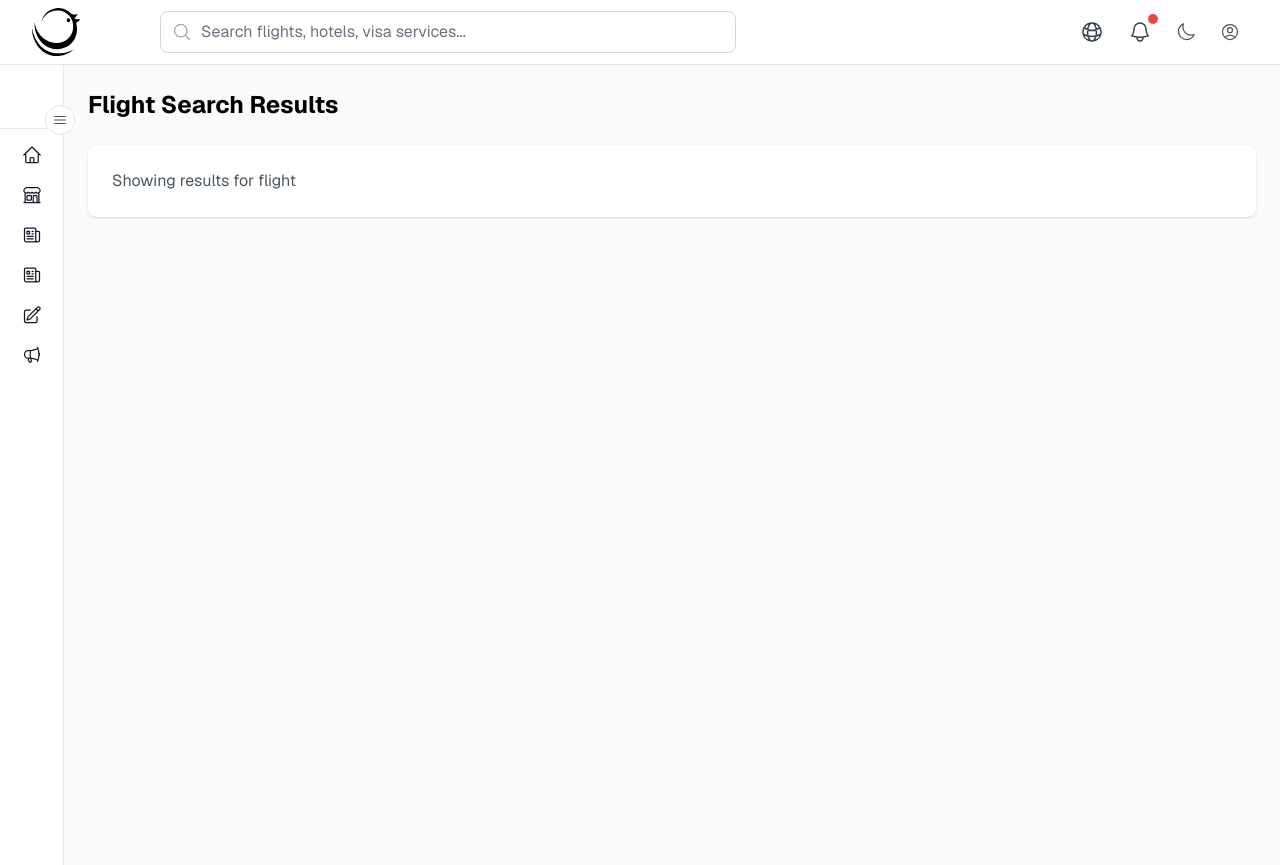
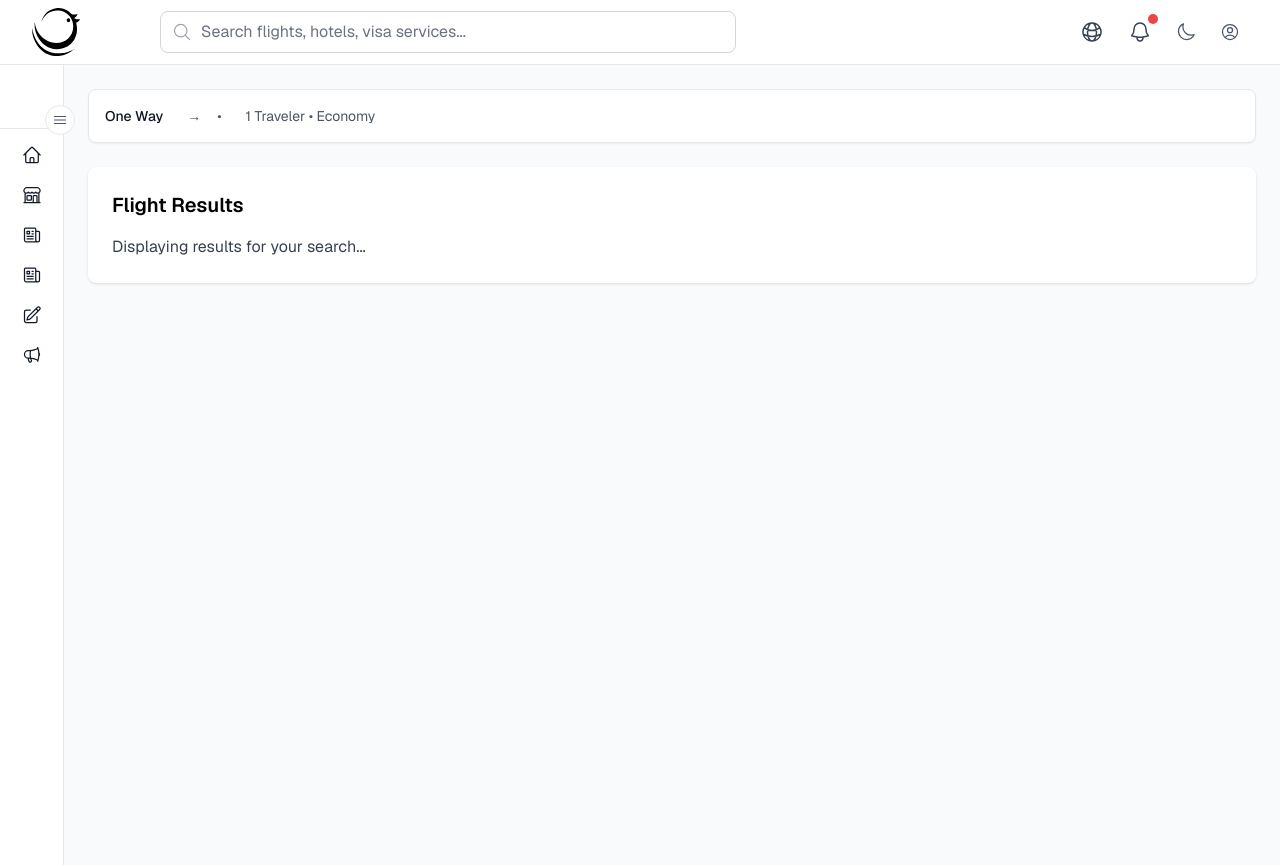
Before and after one commit to ashifbabu/thecityflyers, a Next.js app: page /flight_results in a window 1280 px wide. Built offline with nearby package versions, Linux system fonts and the light colour scheme.

Commit message:
Modify Search Component Created

```diff
--- a/src/app/flight_results/page.tsx
+++ b/src/app/flight_results/page.tsx
@@ -2,31 +2,37 @@
 
 import React, { Suspense } from 'react';
 import { useSearchParams } from 'next/navigation';
+import ModifySearch from '@/components/search/flights/modify/ModifySearch';
 
 const FlightResultsContent = () => {
   const searchParams = useSearchParams();
   const tripType = searchParams.get('tripType');
 
-  console.log('Search Params:', Object.fromEntries(searchParams.entries())); // Debug log
+  return (
+    <div className="container mx-auto p-6 space-y-6">
+      {/* Modify Search Section */}
+      <section>
+        <ModifySearch />
+      </section>
 
-  return (
-    <div className="container mx-auto p-6">
-      <h1 className="text-2xl font-bold mb-6">Flight Search Results</h1>
-      <div className="bg-white dark:bg-gray-800 rounded-lg shadow p-6">
-        <p className="text-gray-600 dark:text-gray-300">
-          Showing results for {tripType} flight
-        </p>
-      </div>
+      {/* Results Section */}
+      <section className="bg-white dark:bg-gray-800 rounded-lg shadow p-6">
+        <h2 className="text-xl font-semibold mb-4">Flight Results</h2>
+        <div className="text-gray-700 dark:text-gray-200">
+          {/* Placeholder content */}
+          <p>Displaying results for your search...</p>
+        </div>
+      </section>
     </div>
   );
 };
 
-const FlightResultsPage = () => {
+const Page = () => {
   return (
-    <Suspense fallback={<div>Loading flight search results...</div>}>
+    <Suspense fallback={<p>Loading...</p>}>
       <FlightResultsContent />
     </Suspense>
   );
 };
 
-export default FlightResultsPage;
+export default Page;
--- a/src/components/search/flights/button/SearchButton.tsx
+++ b/src/components/search/flights/button/SearchButton.tsx
@@ -17,22 +17,22 @@ interface SearchButtonProps {
     travelers?: number;
     flights?: any[];
   };
+  buttonText?: string;
 }
 
-const SearchButton = ({ onError, searchData }: SearchButtonProps) => {
+const SearchButton = ({ onError, searchData, buttonText = 'Search' }: SearchButtonProps) => {
   const router = useRouter();
   const { tripType } = useTripType();
 
   const handleSearch = () => {
-    console.log('Search button clicked'); // Debug log
+    console.log('Search button clicked');
     console.log('Search Data:', searchData);
 
     // Validate search data
     const validationErrors = validateFlightSearch(tripType, searchData);
-    console.log('Validation Errors:', validationErrors); // Debug log
+    console.log('Validation Errors:', validationErrors);
 
     if (validationErrors.length > 0) {
-      // If validation errors exist, call the onError callback
       if (onError) {
         onError(validationErrors);
       }
@@ -71,7 +71,7 @@ const SearchButton = ({ onError, searchData }: SearchButtonProps) => {
         'dark:bg-white dark:text-black dark:hover:bg-gray-100'
       )}
     >
-      Search
+      {buttonText}
     </button>
   );
 };
--- /dev/null
+++ b/src/components/search/flights/modify/ModifySearch.tsx
@@ -0,0 +1,255 @@
+'use client';
+
+import React, { useState } from 'react';
+import { useSearchParams } from 'next/navigation';
+import { cn } from '@/lib/utils';
+import { ChevronDownIcon, ChevronUpIcon, ArrowsRightLeftIcon } from '@heroicons/react/24/outline';
+import { useTripType } from '@/hooks/use-trip-type';
+import LocationInput from '../location/LocationInput';
+import DateInput from '../date/DateInput';
+import TravelersInput from '../travelers/TravelersInput';
+import TripTypes from '../trip/TripTypes';
+import FareTypes from '../fare/FareTypes';
+import SearchButton from '../button/SearchButton';
+import type { FlightSearchError } from '@/types/flight';
+
+const ModifySearch = () => {
+  const searchParams = useSearchParams();
+  const { tripType, setTripType } = useTripType();
+  const [isExpanded, setIsExpanded] = useState(false);
+  const [errors, setErrors] = useState<FlightSearchError[]>([]);
+
+  // Initialize state with URL parameters
+  const [searchData, setSearchData] = useState({
+    fromCity: searchParams.get('fromCity') || '',
+    fromAirport: searchParams.get('fromAirport') || '',
+    toCity: searchParams.get('toCity') || '',
+    toAirport: searchParams.get('toAirport') || '',
+    departureDate: searchParams.get('departureDate')
+      ? new Date(searchParams.get('departureDate')!)
+      : undefined,
+    returnDate: searchParams.get('returnDate')
+      ? new Date(searchParams.get('returnDate')!)
+      : undefined,
+    travelers: parseInt(searchParams.get('travelers') || '1', 10),
+    class: searchParams.get('class') || 'Economy',
+    fareType: searchParams.get('fareType') || 'regular'
+  });
+
+  const handleSearchErrors = (searchErrors: FlightSearchError[]) => {
+    setErrors(searchErrors);
+    setTimeout(() => setErrors([]), 5000);
+  };
+
+  const swapLocations = () => {
+    setSearchData(prev => ({
+      ...prev,
+      fromCity: prev.toCity,
+      fromAirport: prev.toAirport,
+      toCity: prev.fromCity,
+      toAirport: prev.fromAirport
+    }));
+  };
+
+  // Format date for display
+  const formatDate = (date?: Date) => {
+    if (!date) return '';
+    return date.toLocaleDateString('en-US', {
+      day: 'numeric',
+      month: 'short',
+      year: 'numeric'
+    });
+  };
+
+  return (
+    <div className="bg-white dark:bg-black border border-gray-200 dark:border-gray-700 rounded-lg shadow-sm">
+      {/* Header - Always visible */}
+      <div
+        className="p-4 cursor-pointer"
+        onClick={() => setIsExpanded(!isExpanded)}
+      >
+        <div className="flex flex-col sm:flex-row items-start sm:items-center gap-2 sm:gap-4">
+          {/* Trip Type */}
+          <div className="text-sm font-medium text-gray-900 dark:text-gray-100">
+            {tripType === 'oneWay' ? 'One Way' : tripType === 'roundTrip' ? 'Round Trip' : 'Multi City'}
+          </div>
+
+          {/* Route and Dates */}
+          <div className="flex flex-wrap items-center gap-2 text-sm text-gray-600 dark:text-gray-400">
+            <span>{searchData.fromCity}</span>
+            <span>→</span>
+            <span>{searchData.toCity}</span>
+            <span>•</span>
+            <span>{formatDate(searchData.departureDate)}</span>
+            {tripType === 'roundTrip' && searchData.returnDate && (
+              <>
+                <span>-</span>
+                <span>{formatDate(searchData.returnDate)}</span>
+              </>
+            )}
+          </div>
+
+          {/* Travelers and Class */}
+          <div className="text-sm text-gray-600 dark:text-gray-400">
+            <span>{searchData.travelers} Traveler{searchData.travelers > 1 ? 's' : ''}</span>
+            <span> • </span>
+            <span>{searchData.class}</span>
+          </div>
+        </div>
+
+        {/* Expand/Collapse Button */}
+        <button
+          type="button"
+          className="absolute right-4 top-4 p-2 text-gray-400 hover:text-gray-600 dark:hover:text-gray-300"
+          aria-label={isExpanded ? 'Collapse search form' : 'Expand search form'}
+        >
+          {isExpanded ? (
+            <ChevronUpIcon className="h-5 w-5" />
+          ) : (
+            <ChevronDownIcon className="h-5 w-5" />
+          )}
+        </button>
+      </div>
+
+      {/* Expanded Search Form */}
+      {isExpanded && (
+        <div className="border-t border-gray-200 dark:border-gray-700 p-4">
+          {/* Error Messages */}
+          {errors.length > 0 && (
+            <div className="mb-4 bg-red-50 dark:bg-red-900/20 border border-red-200 dark:border-red-800 rounded-lg p-4">
+              <ul className="list-disc list-inside space-y-1">
+                {errors.map((error, index) => (
+                  <li key={index} className="text-red-600 dark:text-red-400 text-sm">
+                    {error.message}
+                  </li>
+                ))}
+              </ul>
+            </div>
+          )}
+
+          {/* Trip Types */}
+          <div className="mb-4">
+            <TripTypes />
+          </div>
+
+          <div className="grid grid-cols-1 lg:grid-cols-12 gap-4">
+            {/* Location Selection */}
+            <div className="lg:col-span-5">
+              <div className="relative grid grid-rows-2 gap-0 rounded-lg border border-gray-400 dark:border-gray-700 bg-white dark:bg-black">
+                <div className="border-b border-gray-300 dark:border-gray-600">
+                  <LocationInput
+                    type="from"
+                    value={searchData.fromCity}
+                    subValue={searchData.fromAirport}
+                    onChange={(city, airportName) => {
+                      setSearchData(prev => ({
+                        ...prev,
+                        fromCity: city,
+                        fromAirport: airportName
+                      }));
+                    }}
+                  />
+                </div>
+                <LocationInput
+                  type="to"
+                  value={searchData.toCity}
+                  subValue={searchData.toAirport}
+                  onChange={(city, airportName) => {
+                    setSearchData(prev => ({
+                      ...prev,
+                      toCity: city,
+                      toAirport: airportName
+                    }));
+                  }}
+                />
+                {/* Swap Button */}
+                <button
+                  type="button"
+                  onClick={swapLocations}
+                  aria-label="Swap locations"
+                  className={cn(
+                    'absolute right-20 top-1/2 -translate-y-1/2 z-10 rounded-full',
+                    'w-8 h-8',
+                    'bg-white dark:bg-black',
+                    'border border-gray-400 dark:border-gray-600',
+                    'flex items-center justify-center',
+                    'hover:bg-gray-100 dark:hover:bg-gray-800',
+                    'focus:outline-none focus:ring-2 focus:ring-gray-500 dark:focus:ring-gray-700',
+                    'shadow-sm'
+                  )}
+                >
+                  <ArrowsRightLeftIcon
+                    className="h-4 w-4 text-gray-600 dark:text-gray-300"
+                    style={{ transform: 'rotate(90deg)' }}
+                  />
+                </button>
+              </div>
+            </div>
+
+            {/* Date Selection */}
+            <div className="lg:col-span-4">
+              <div className="grid grid-cols-1 sm:grid-cols-2 gap-4 sm:gap-0 h-full">
+                <div className="sm:border-r border-gray-400 dark:border-gray-600">
+                  <DateInput
+                    type="departure"
+                    value={searchData.departureDate?.toISOString().slice(0, 10) || 'Select date'}
+                    subValue=""
+                    selectedDate={searchData.departureDate}
+                    onDateSelect={(type, date) => {
+                      setSearchData(prev => ({
+                        ...prev,
+                        departureDate: date
+                      }));
+                    }}
+                  />
+                </div>
+                {tripType === 'roundTrip' && (
+                  <DateInput
+                    type="return"
+                    value={searchData.returnDate?.toISOString().slice(0, 10) || 'Select date'}
+                    subValue=""
+                    selectedDate={searchData.returnDate}
+                    onDateSelect={(type, date) => {
+                      setSearchData(prev => ({
+                        ...prev,
+                        returnDate: date
+                      }));
+                    }}
+                    departureDate={searchData.departureDate}
+                  />
+                )}
+              </div>
+            </div>
+
+            {/* Travelers Selection */}
+            <div className="lg:col-span-3">
+              <div className="h-full rounded-lg border border-gray-400 dark:border-gray-600 bg-white dark:bg-black">
+                <TravelersInput
+                  value={`${searchData.travelers} Traveler${searchData.travelers > 1 ? 's' : ''}`}
+                  subValue={searchData.class}
+                  onClick={() => {/* Handle travelers modal */}}
+                />
+              </div>
+            </div>
+          </div>
+
+          {/* Fare Types */}
+          <div className="mt-4">
+            <FareTypes />
+          </div>
+
+          {/* Search Button */}
+          <div className="mt-4 flex justify-center">
+            <SearchButton
+              searchData={searchData}
+              onError={handleSearchErrors}
+              buttonText="Modify Search"
+            />
+          </div>
+        </div>
+      )}
+    </div>
+  );
+};
+
+export default ModifySearch;
```
Also changed, not shown: src/components/header/Logo.tsx (+6 -6 lines).
